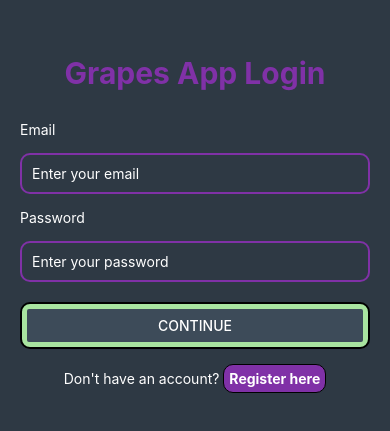
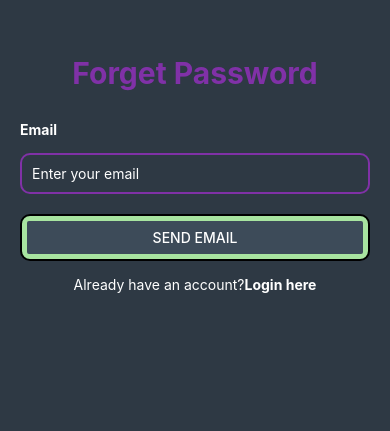
Before and after one commit to Shelrothman/grapes_mobile, a React Native app: screen /ForgetPassword in a window 390 px wide. Shown: the part 181-612 px from the top of the page. Built offline with nearby package versions, Linux system fonts and the light colour scheme.

Commit message:
refactor for ios build sim

```diff
--- a/package.json
+++ b/package.json
@@ -27,20 +27,19 @@
         "expo-linking": "^5.0.2",
         "expo-splash-screen": "~0.20.5",
         "expo-status-bar": "~1.6.0",
+        "expo-updates": "~0.18.11",
         "html-entities": "^2.4.0",
         "react": "18.2.0",
         "react-dom": "18.2.0",
         "react-native": "0.72.3",
         "react-native-gesture-handler": "~2.12.0",
-        "react-native-get-random-values": "~1.8.0",
         "react-native-reanimated": "~3.3.0",
         "react-native-safe-area-context": "4.6.3",
         "react-native-screens": "~3.22.0",
         "react-native-scroll-into-view": "^2.0.2",
         "react-native-toast-message": "^2.1.6",
         "react-native-web": "~0.19.6",
-        "typescript": "^4.9.4",
-        "expo-updates": "~0.18.11"
+        "typescript": "^4.9.4"
     },
     "devDependencies": {
         "@babel/core": "^7.19.3",
--- /dev/null
+++ b/src/components/auth/ForgetPassword.tsx
@@ -0,0 +1,74 @@
+import { useState } from "react";
+import { ScrollView, TouchableOpacity, View, KeyboardAvoidingView, Button, Platform, Text, TextInput, Linking } from "react-native";
+import { supabase } from "../../initSupabase";
+import { AuthStackParamList } from "../../types/navigation";
+import { NativeStackScreenProps } from "@react-navigation/native-stack";
+// import { A } from '@expo/html-elements';
+// import { Linking } from "expo";
+
+// const support_url = "https://grapes-admin.vercel.app"
+// ! change before production
+const support_url = "http://localhost:5173"
+
+export default function ({ navigation, }: NativeStackScreenProps<AuthStackParamList, "ForgetPassword">) {
+    const [ email, setEmail ] = useState<string>("");
+    const [ loading, setLoading ] = useState<boolean>(false);
+
+    async function forget() {
+        setLoading(true);
+        const user_id = (await supabase.auth.getSession()).data.session?.user?.id;
+        await Linking.openURL(`${support_url}/reset-password?email=${user_id}`);
+        // how can i send without email? just a token?
+
+
+
+        // const { data, error } = await supabase.auth.resetPasswordForEmail(email, {
+        //     redirectTo: "https://grapes-admin.vercel.app",
+        // });
+        // if (!error) {
+        //     setLoading(false);
+        //     alert("Check your email to reset your password!");
+        // }
+        // if (error) {
+        //     setLoading(false);
+        //     alert(error.message);
+        //     return;
+        // }
+        // return navigation.navigate("Login");
+
+    }
+    return (
+        <KeyboardAvoidingView behavior={Platform.OS == "ios" ? "padding" : "height"} enabled style={{ flex: 1 }}>
+            <ScrollView contentContainerStyle={{ flexGrow: 1, }} >
+                <View style={{ flex: 1, justifyContent: "center", alignItems: "center", backgroundColor: "#2E3944", }} >
+                </View>
+                <View style={{ flex: 3, paddingHorizontal: 20, paddingBottom: 20, backgroundColor: "#2E3944", }}>
+                    <Text style={{ alignSelf: "center", paddingVertical: 30, fontWeight: "bold", color: "#8031A7", fontSize: 30, }} >
+                        Forget Password
+                    </Text>
+                    <Text style={{ fontWeight: 'bold', color: 'white' }} >Email</Text>
+                    <TextInput
+                        style={{ color: 'white', marginTop: 15, borderWidth: 2, borderColor: "#8031A7", borderRadius: 10, padding: 10 }}
+                        placeholder="Enter your email"
+                        value={email} autoCapitalize="none" autoComplete="off" autoCorrect={false}
+                        keyboardType="email-address"
+                        onChangeText={(text) => setEmail(text)}
+                    />
+                    <View style={{ marginTop: 20, borderWidth: 2, borderRadius: 10, padding: 5, backgroundColor: "#a8e4a0" }}>
+                        <Button title={loading ? "Loading" : "Send email"} onPress={() => { forget(); }}                             color="#3d4b59" disabled={loading} />
+                    </View>
+                    <View style={{ flexDirection: "row", alignItems: "center", marginTop: 15, justifyContent: "center", }}>
+                    <Text style={{ color: 'white' }}>Already have an account?</Text>
+                        <TouchableOpacity onPress={() => { navigation.navigate("Login"); }} >
+                            <Text style={{ fontWeight: 'bold', color: 'white' }} >
+                                Login here
+                            </Text>
+                        </TouchableOpacity>
+                    </View>
+                    <View style={{ flexDirection: "row", alignItems: "center", marginTop: 30, justifyContent: "center", }}>
+                    </View>
+                </View>
+            </ScrollView>
+        </KeyboardAvoidingView>
+    );
+}
--- a/src/components/auth/Login.tsx
+++ b/src/components/auth/Login.tsx
@@ -58,6 +58,12 @@ export default function ({ navigation, }: NativeStackScreenProps<AuthStackParamL
                             <Text style={{ fontWeight: 'bold', color: 'white' }}>Register here</Text>
                         </TouchableOpacity>
                     </View>
+                    {/* // !TODO return to uncomment once figure out the other bug */}
+                    {/* <View style={{ flexDirection: "row", alignItems: "center", marginTop: 10, justifyContent: "center", }} >
+                        <TouchableOpacity onPress={() => { navigation.navigate("ForgetPassword"); }} >
+                            <Text style={{ color: 'white' }}>Forget password</Text>
+                        </TouchableOpacity>
+                    </View> */}
                     <View style={{ flexDirection: "row", alignItems: "center", marginTop: 30, justifyContent: "center", }}>
                     </View>
                 </View>
--- a/src/components/auth/Register.tsx
+++ b/src/components/auth/Register.tsx
@@ -23,7 +23,7 @@ export default function ({ navigation, }: NativeStackScreenProps<AuthStackParamL
         const { user } = data;
         if (!error && !user) {
             setLoading(false);
-            // NOT requiring email confirmation.. only required for an update
+            // NOT requiring email confirmation.. only requiring directing to admin for an update
         }
         if (error) {
             setLoading(false);
--- a/src/components/navigation/AuthStack.tsx
+++ b/src/components/navigation/AuthStack.tsx
@@ -1,7 +1,7 @@
 import { createNativeStackNavigator } from "@react-navigation/native-stack";
 import Login from "../auth/Login";
 import Register from "../auth/Register";
-
+import ForgetPassword from "../auth/ForgetPassword";
 
 
 const AuthStack = createNativeStackNavigator();
@@ -14,6 +14,7 @@ const Auth = () => {
             {/* @ts-ignore */}
             <AuthStack.Screen name="Register" component={Register} />
             {/* @ts-ignore */}
+            <AuthStack.Screen name="ForgetPassword" component={ForgetPassword} />
         </AuthStack.Navigator>
     );
 };
```
Also changed, not shown: eas.json (+6 -2 lines), 1 other file (tests, documents, lock files or other folders).
